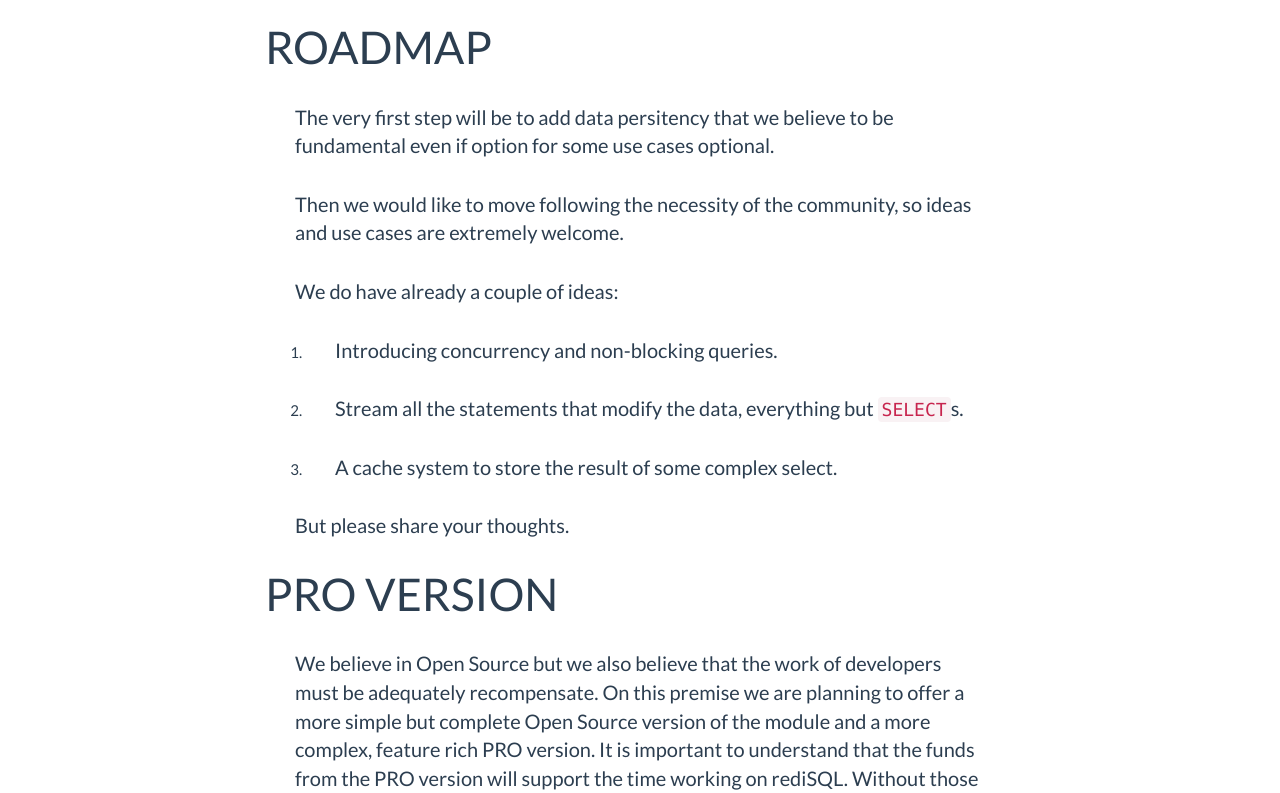
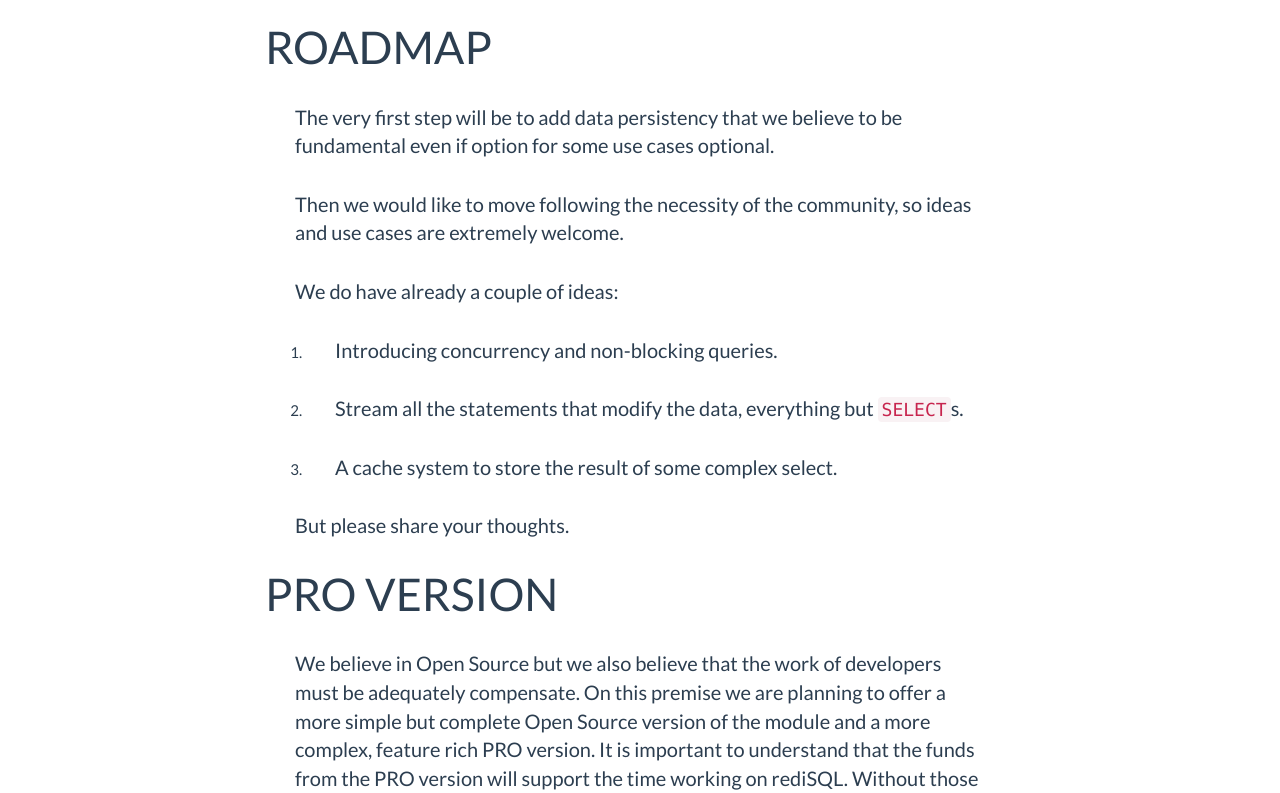
Before and after one commit to RedBeardLab/redbeardlab.github.io, a Jekyll site: the page built from _posts/2016-12-13-redisql.md, in a window 1280 px wide and 1400 px high, scrolled down 2431 px. Shown: the part 155-948 px from the top of the window. Built offline with Jekyll 4.4.1, drawn with Linux system fonts in a browser that asks for light colours; some of the changed text lies outside the part shown.

Commit message:
fix spell

```diff
--- a/_posts/2016-12-13-redisql.md
+++ b/_posts/2016-12-13-redisql.md
@@ -59,7 +59,7 @@ If your data are fundamental for your application and you can't afford to loose
 
 ## RoadMap
 
-The very first step will be to add data persitency that we believe to be fundamental even if option for some use cases optional.
+The very first step will be to add data persistency that we believe to be fundamental even if option for some use cases optional.
 
 Then we would like to move following the necessity of the community, so ideas and use cases are extremely welcome.
 
@@ -75,7 +75,7 @@ But please share your thoughts.
 
 ## PRO version
 
-We believe in Open Source but we also believe that the work of developers must be adequately recompensate.
+We believe in Open Source but we also believe that the work of developers must be adequately compensate.
 On this premise we are planning to offer a more simple but complete Open Source version of the module and a more complex, feature rich PRO version.
 It is important to understand that the funds from the PRO version will support the time working on rediSQL. Without those fund the project won't have a monetary meaning and we will be forced to use our time in a more productive way.
 
```
Also changed, not shown: other parts of _posts/2016-12-13-redisql.md (+3 -3 lines).
